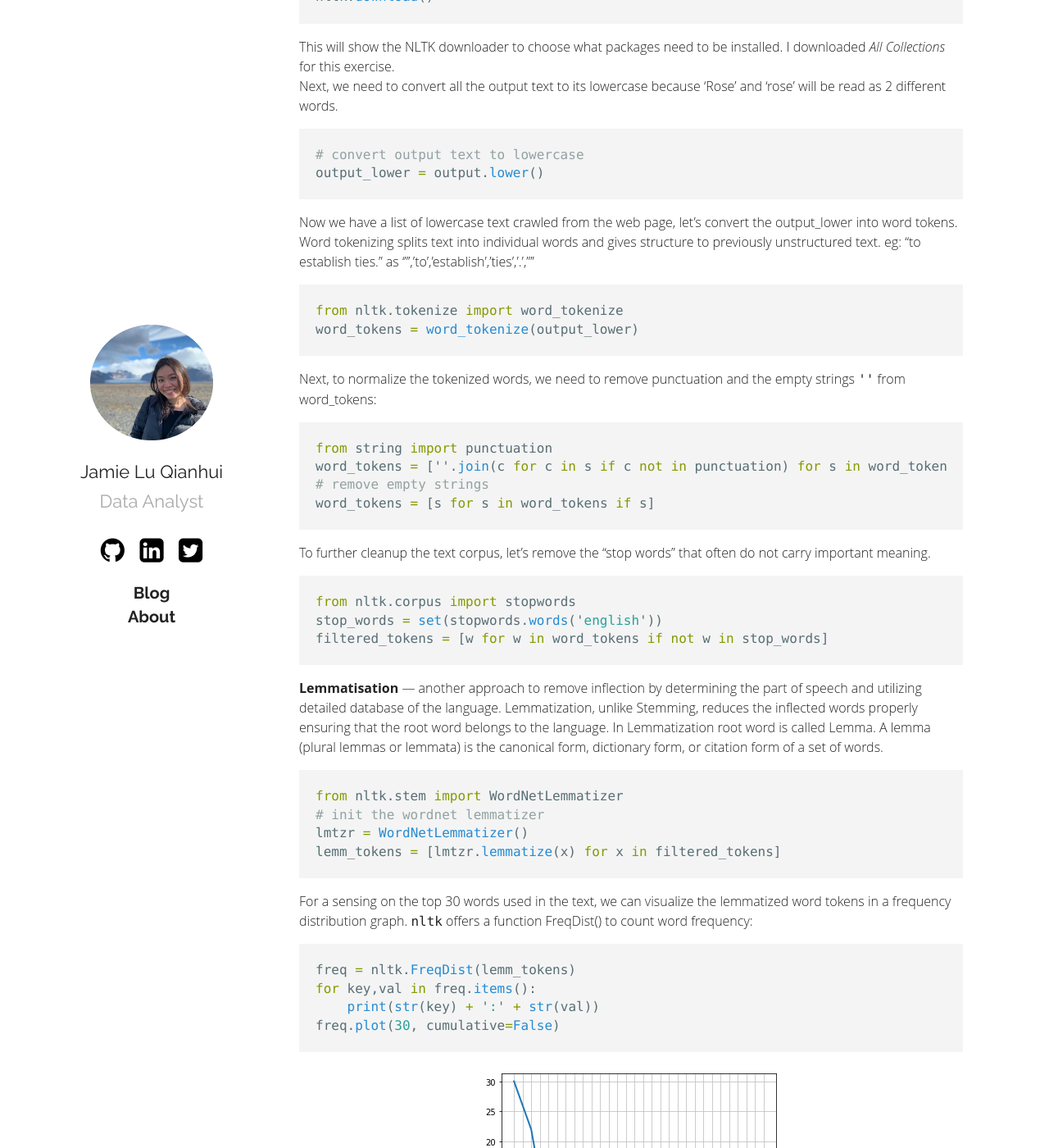
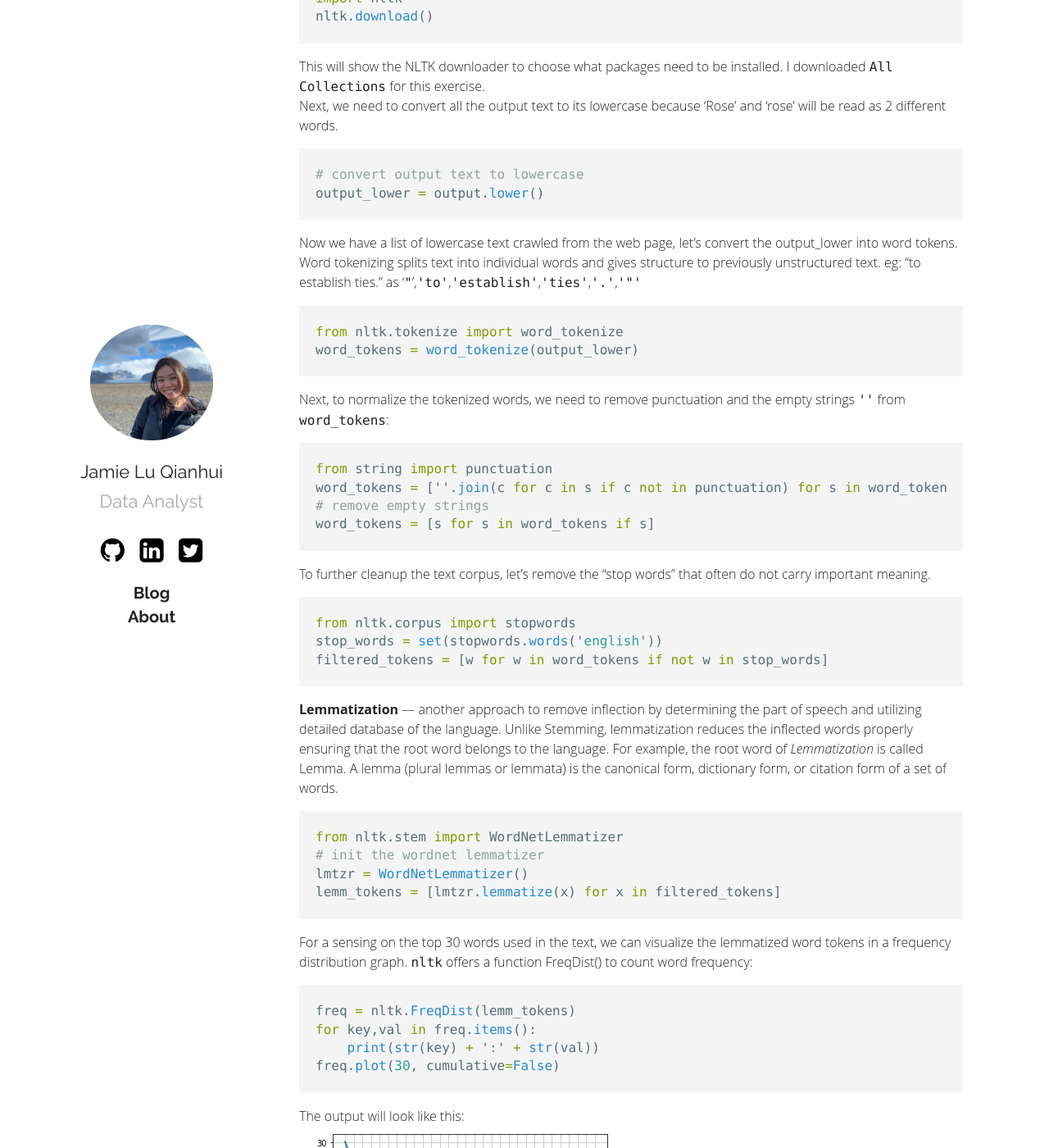
Before and after one commit to jamieqianhui/jamieqianhui.github.io, a Jekyll site: the page built from _posts/2019-07-07-Text-Processing-Python.markdown, in a window 1280 px wide and 1400 px high, scrolled down 1613 px. Shown: the whole window at 82% size. Built offline with Jekyll 4.4.1, drawn with Linux system fonts in a browser that asks for light colours; some of the changed text lies outside the part shown.

Commit message:
updated post, config & about

````diff
--- a/_config.yml
+++ b/_config.yml
@@ -2,7 +2,7 @@ title: Jamie QH - Data Analytics
 author: GitHub User
 email: jamieqianhui@gmail.com
 description: > # this means to ignore newlines until "show_exerpts:"
-  My personal blog. This is a space where I document my learnings and share data analytics & real estate related information with data enthusiasts!
+  My personal blog. This is a space where I document my learnings, share data analytics concepts & codes and real estate related information with data enthusiasts!
 
 show_excerpts: true # set to true to show excerpts on the homepage
 
--- a/_posts/2019-07-07-Text-Processing-Python.markdown
+++ b/_posts/2019-07-07-Text-Processing-Python.markdown
@@ -2,9 +2,9 @@
 layout: post
 title:  "Basics of Web Scraping & Text Processing in Python"
 date:   2019-07-07 11:47:36 +0800
-categories: WebCrawl Text Python
+categories: WebCrawl TextAnalysis
 ---
-Retrieving semi & unstructured data from the webpage to conduct Natural Language Processing (NLP) is one of the most common tasks in many text/sentiments analysis project. In this post, I will cover the basics of **web scraping & text processing** using Python. I chose to analyse a text summary of [Chapter XXI in 'The Little Prince'][TLP] novel (as one of my favourite books) for it holds a deep & special meaning, about relationships in life.
+Retrieving semi & unstructured data from the webpage to conduct Natural Language Processing (NLP) is one of the most common tasks in many text/sentiments analysis project. In this post, I will cover the basics of **web scraping & text processing** using Python. I chose to analyse a text summary of [Chapter XXI in 'The Little Prince'][TLP] novel (as one of my favourite books) for it holds a deep & special meaning, about relationships in life. Click on the blog post title to find out more!
 
 
 **Part I: Web Scraping** <br>
@@ -63,19 +63,19 @@ First, download the Python Natural language toolkit (NLTK) library:
 import nltk
 nltk.download()
 ```
-This will show the NLTK downloader to choose what packages need to be installed. I downloaded *All Collections* for this exercise. <br>
+This will show the NLTK downloader to choose what packages need to be installed. I downloaded `All Collections` for this exercise. <br>
 Next, we need to convert all the output text to its lowercase because 'Rose' and 'rose' will be read as 2 different words.
 ```python
 # convert output text to lowercase
 output_lower = output.lower()
 ```
-Now we have a list of lowercase text crawled from the web page, let’s convert the output_lower into word tokens. Word tokenizing splits text into individual words and gives structure to previously unstructured text. eg: "to establish ties." as '"','to','establish','ties','.','"'
+Now we have a list of lowercase text crawled from the web page, let’s convert the output_lower into word tokens. Word tokenizing splits text into individual words and gives structure to previously unstructured text. eg: "to establish ties." as '`"`',`'to'`,`'establish'`,`'ties'`,`'.'`,`'"'`
 ```python
 from nltk.tokenize import word_tokenize
 word_tokens = word_tokenize(output_lower)
 ```
 
-Next, to normalize the tokenized words, we need to remove punctuation and the empty strings `''` from word_tokens:
+Next, to normalize the tokenized words, we need to remove punctuation and the empty strings `''` from `word_tokens`:
 ```python
 from string import punctuation
 word_tokens = [''.join(c for c in s if c not in punctuation) for s in word_tokens]
@@ -89,7 +89,7 @@ stop_words = set(stopwords.words('english'))
 filtered_tokens = [w for w in word_tokens if not w in stop_words]
 ```
 
-**Lemmatisation** — another approach to remove inflection by determining the part of speech and utilizing detailed database of the language. Lemmatization, unlike Stemming, reduces the inflected words properly ensuring that the root word belongs to the language. In Lemmatization root word is called Lemma. A lemma (plural lemmas or lemmata) is the canonical form, dictionary form, or citation form of a set of words.
+**Lemmatization** — another approach to remove inflection by determining the part of speech and utilizing detailed database of the language. Unlike Stemming, lemmatization reduces the inflected words properly ensuring that the root word belongs to the language. For example, the root word of *Lemmatization* is called Lemma. A lemma (plural lemmas or lemmata) is the canonical form, dictionary form, or citation form of a set of words.
 
 ```python
 from nltk.stem import WordNetLemmatizer
@@ -105,7 +105,7 @@ for key,val in freq.items():
     print(str(key) + ':' + str(val))
 freq.plot(30, cumulative=False)
 ```
-The output will look like this:
+The output will look like this: <br>
 ![littleprince_freqdist]({{ '/assets/littleprince_freqdist.png' | relative_url }})
 
 Another helpful visualization tool would be the `wordcloud` package which helps to create word clouds with sizes proportional to their frequency in the text.
````
Also changed, not shown: _posts/2019-06-17-GET-request-in-Python.markdown (+7 -7 lines), about.md (+2 -3 lines).
